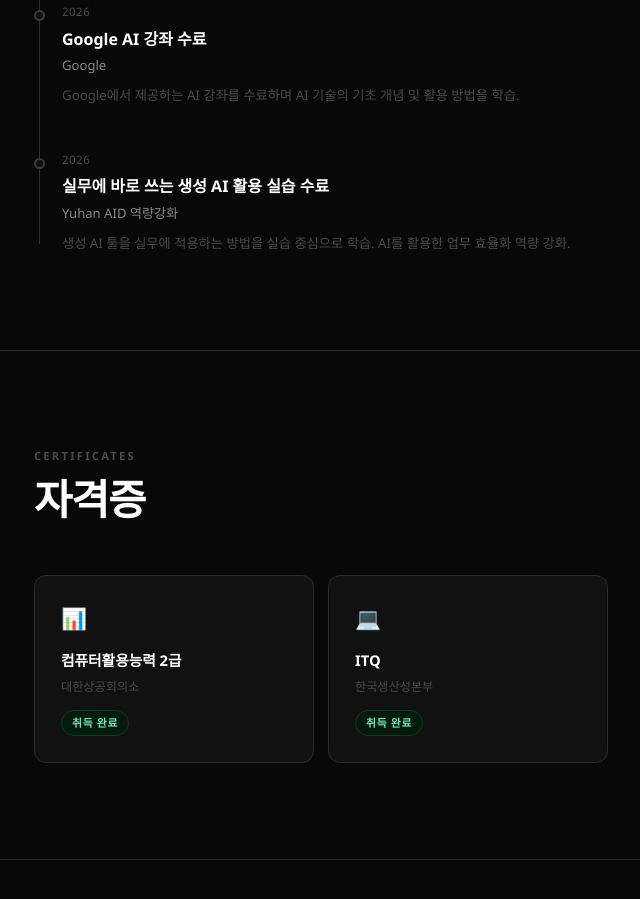
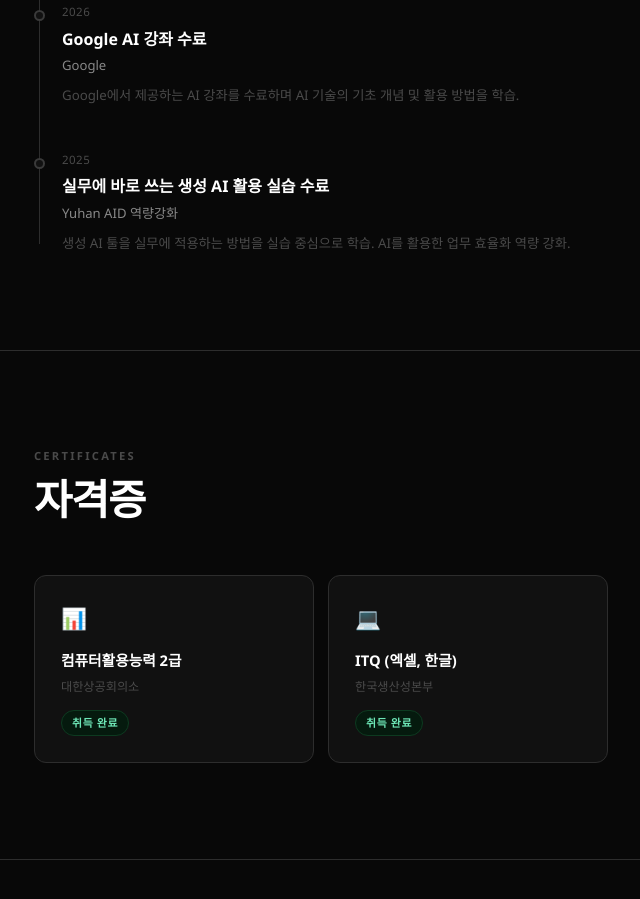
Before and after one commit to lde0707/GameContents, a plain HTML site: page docs/index.html in a window 1280 px wide. Shown: the part 4702-5601 px from the top of the page, without its empty margins (172-812 px from the left). Drawn offline with Linux system fonts and the light colour scheme.

Commit message:
Fix AI course year to 2025, specify ITQ subjects

```diff
--- a/docs/index.html
+++ b/docs/index.html
@@ -1152,7 +1152,7 @@
     </div>
     <div class="tl-item">
       <div class="tl-dot"></div>
-      <div class="tl-period">2026</div>
+      <div class="tl-period">2025</div>
       <div class="tl-title">실무에 바로 쓰는 생성 AI 활용 실습 수료</div>
       <div class="tl-org">Yuhan AID 역량강화</div>
       <div class="tl-desc">생성 AI 툴을 실무에 적용하는 방법을 실습 중심으로 학습. AI를 활용한 업무 효율화 역량 강화.</div>
@@ -1177,7 +1177,7 @@
     </div>
     <div class="cert-card">
       <div class="cert-icon">💻</div>
-      <div class="cert-name">ITQ</div>
+      <div class="cert-name">ITQ (엑셀, 한글)</div>
       <div class="cert-org">한국생산성본부</div>
       <span class="cert-status status-done">취득 완료</span>
     </div>
```
Also changed, not shown: index.html (+2 -2 lines).
